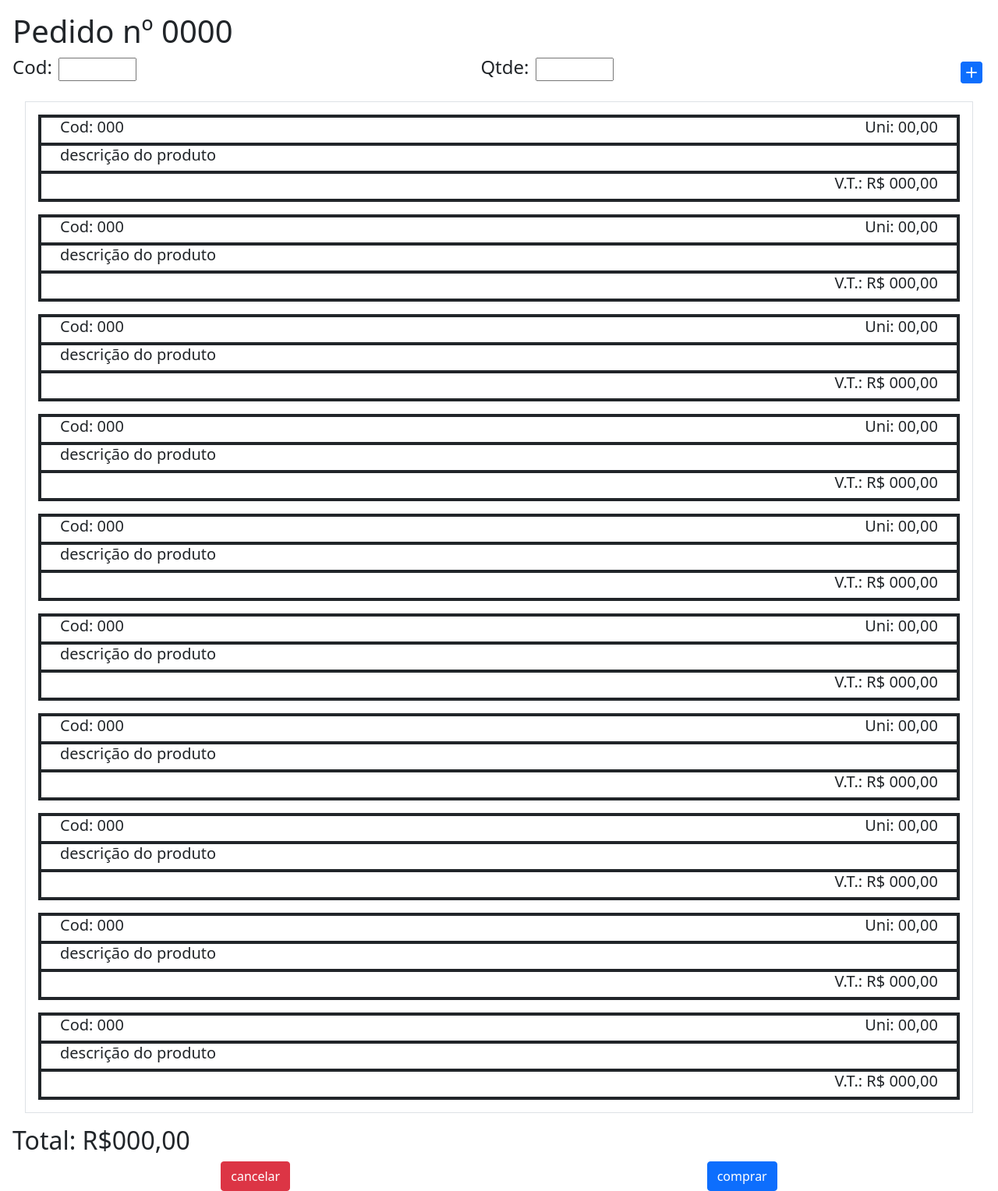
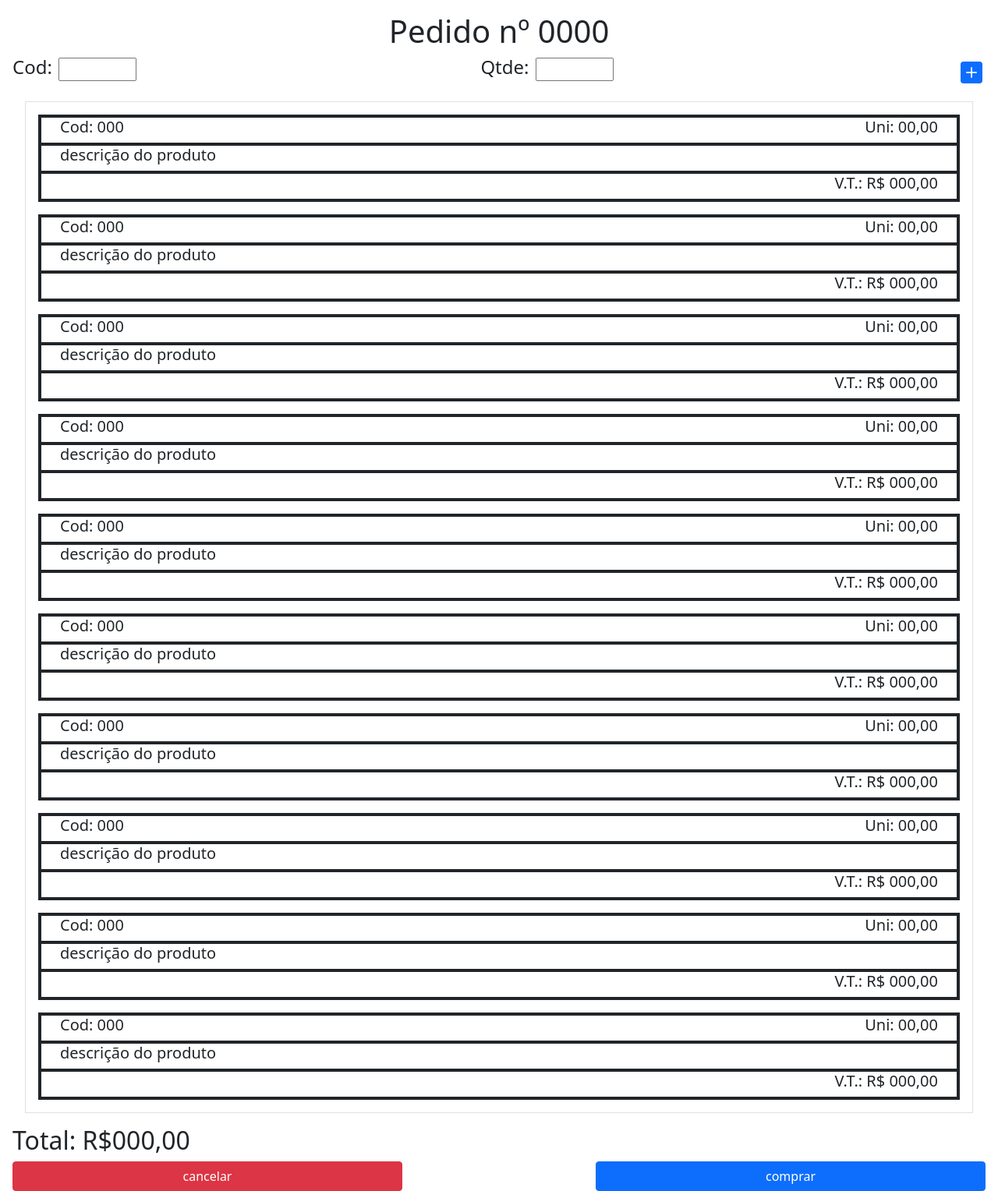
Before and after one commit to carneiroArleilson/pedido-loja, an Angular app: page /order in a window 1280 px wide. Shown: the whole page at 78% size. Built offline with nearby package versions, Linux system fonts and the light colour scheme.

Commit message:
fix: concerto do botao

```diff
--- a/src/app/components/order/order.component.css
+++ b/src/app/components/order/order.component.css
@@ -9,3 +9,6 @@ input{
   height: 75%;
   overflow-y: auto;
 }
+button{
+  width: 500px;
+}
--- a/src/app/components/order/order.component.html
+++ b/src/app/components/order/order.component.html
@@ -1,5 +1,5 @@
 <div class="m-3">
-  <div class="d-flex">
+  <div class="d-flex justify-content-center">
     <h1 class="">Pedido nº 0000</h1>
   </div>
   <div class="d-flex justify-content-between">
@@ -16,9 +16,9 @@
   <div class="m-3 border barra"><app-list></app-list></div>
   <footer>
     <h2>Total: R$000,00</h2>
-    <div class="d-flex justify-content-around">
-      <button class="btn btn-danger" (click)="retrospect()">cancelar</button>
-      <button class="btn btn-primary">comprar</button>
+    <div class="d-flex justify-content-between">
+      <button class=" btn btn-danger me-1" (click)="retrospect()">cancelar</button>
+      <button class="btn btn-primary ms-1">comprar</button>
     </div>
   </footer>
 </div>
```
Also changed, not shown: 9 other files (tests, documents, lock files or other folders).
